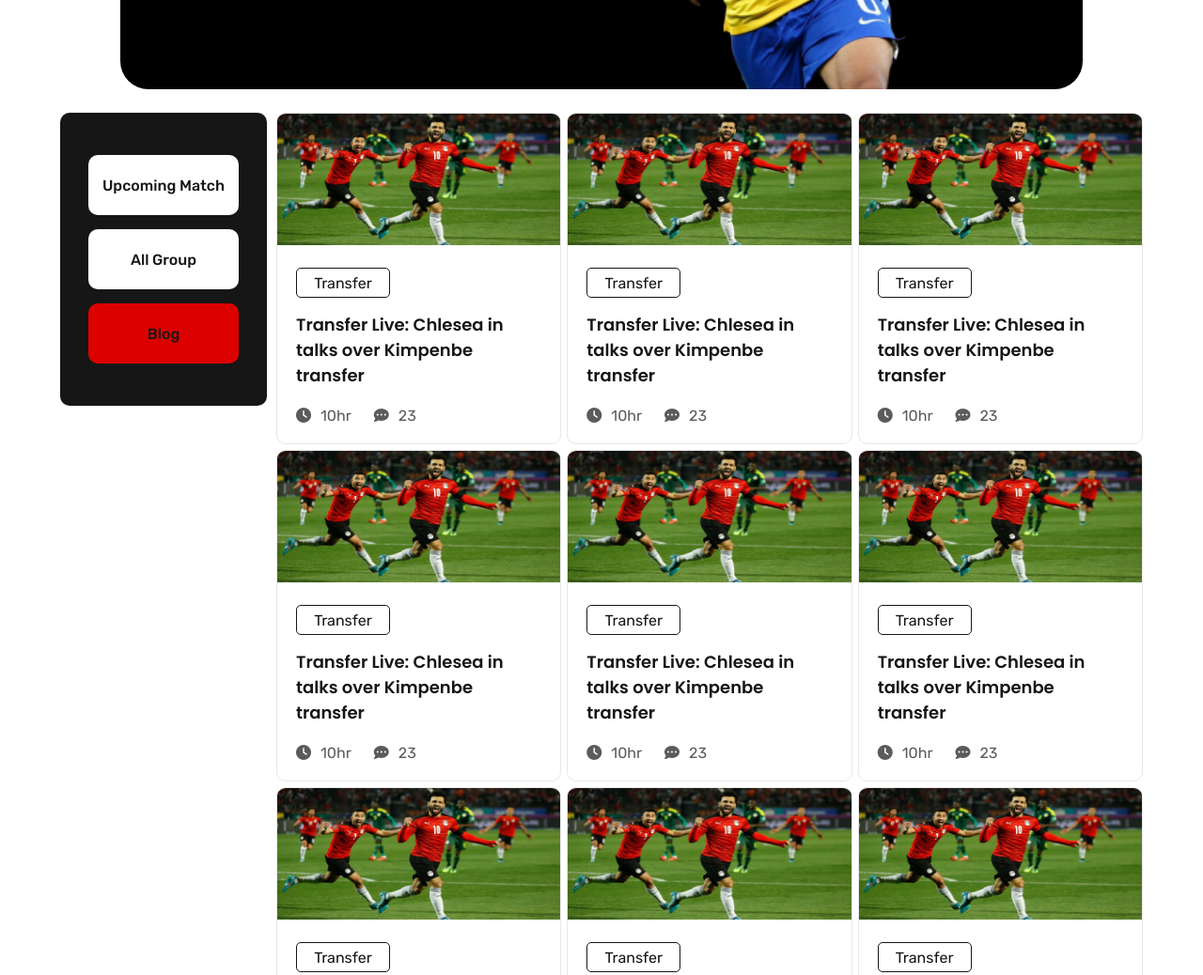
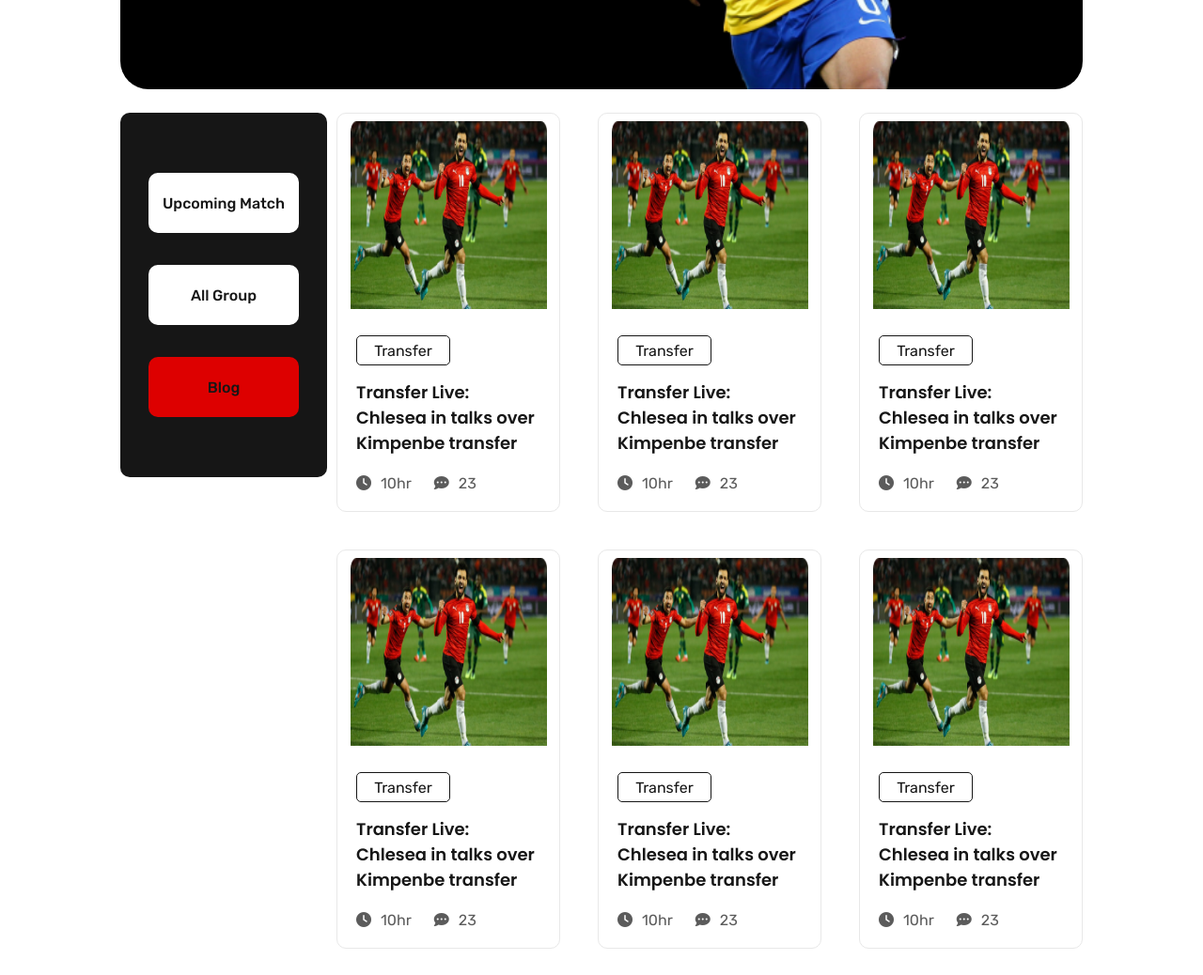
Before and after one commit to AoyanKar2021/Worldcup_responsive, a plain HTML site: page index.html in a window 1280 px wide. Shown: the part 400-1438 px from the top of the page at 94% size. Drawn offline with Linux system fonts and the light colour scheme.

Commit message:
3rd  Responsive commit

```diff
--- a/css/style.css
+++ b/css/style.css
@@ -136,7 +136,7 @@ section.blogs_outer_wrapper {
     justify-content: center;
 }
 .blogs_container {
-    width: 90%;
+    width: 80%;
     display: grid;
     grid-template-columns: 220px 1fr;
     grid-gap: 10px;
@@ -144,7 +144,7 @@ section.blogs_outer_wrapper {
 /* Blog Left */
 .blogs_left {
     background: #161616;
-    height: 312px;
+    height: 388px;
     display: grid;
     border-radius: 10px;
 }
@@ -199,7 +199,7 @@ section.blogs_outer_wrapper {
 .blogs_right {
     display: grid;
     grid-template-columns: 1fr 1fr 1fr;
-    grid-gap: 6px;
+    grid-gap: 40px;
 }
 .blog {
 
@@ -209,9 +209,16 @@ section.blogs_outer_wrapper {
     border: 1px solid #E8E8E8;
     border-radius: 10px;
 }
+.blog_thumnail{
+    display: flex;
+    justify-content: center;
+    align-items: center;
+    padding: 8px;
+}
 .blog_thumnail img {
-    width: 100%;
-    height: 140px;
+    width: 95%;
+    height: 200px;
+
 }
 .blog_thumnail img{}
 .blog_info{}
```
